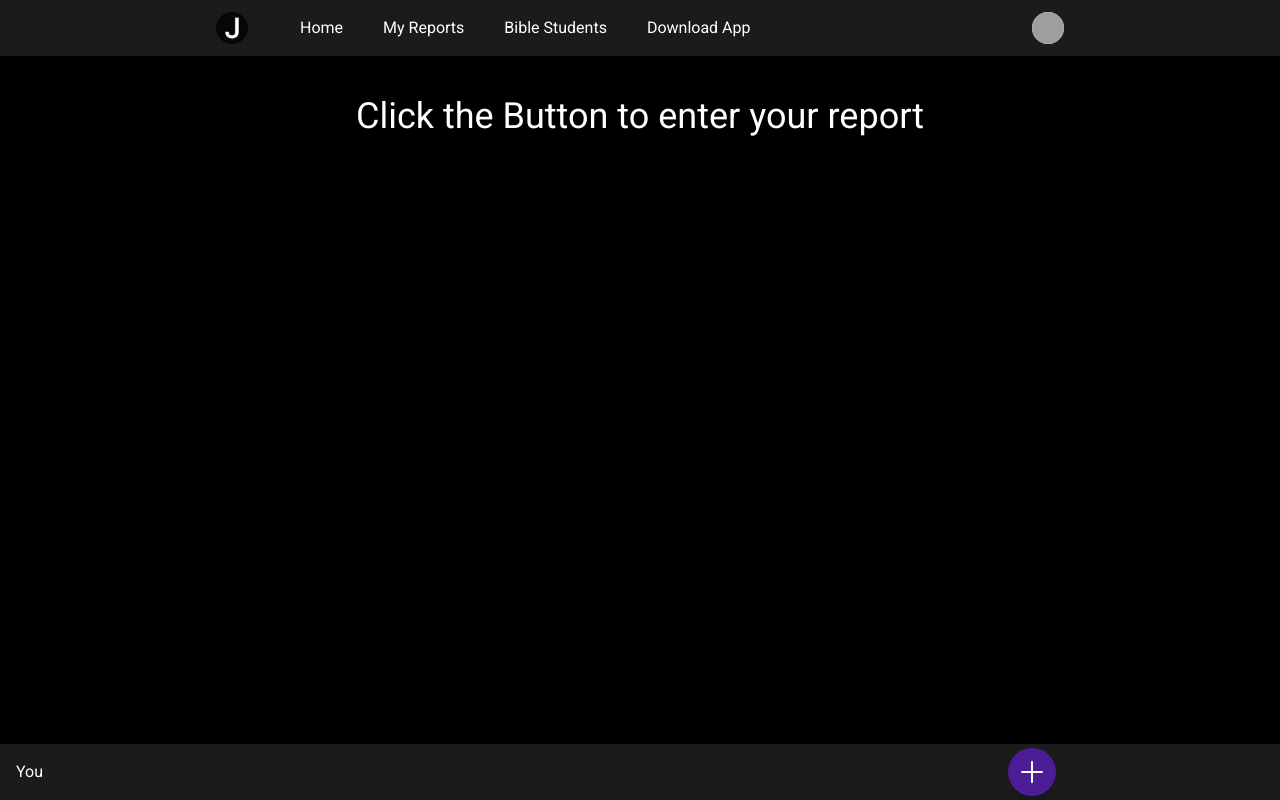
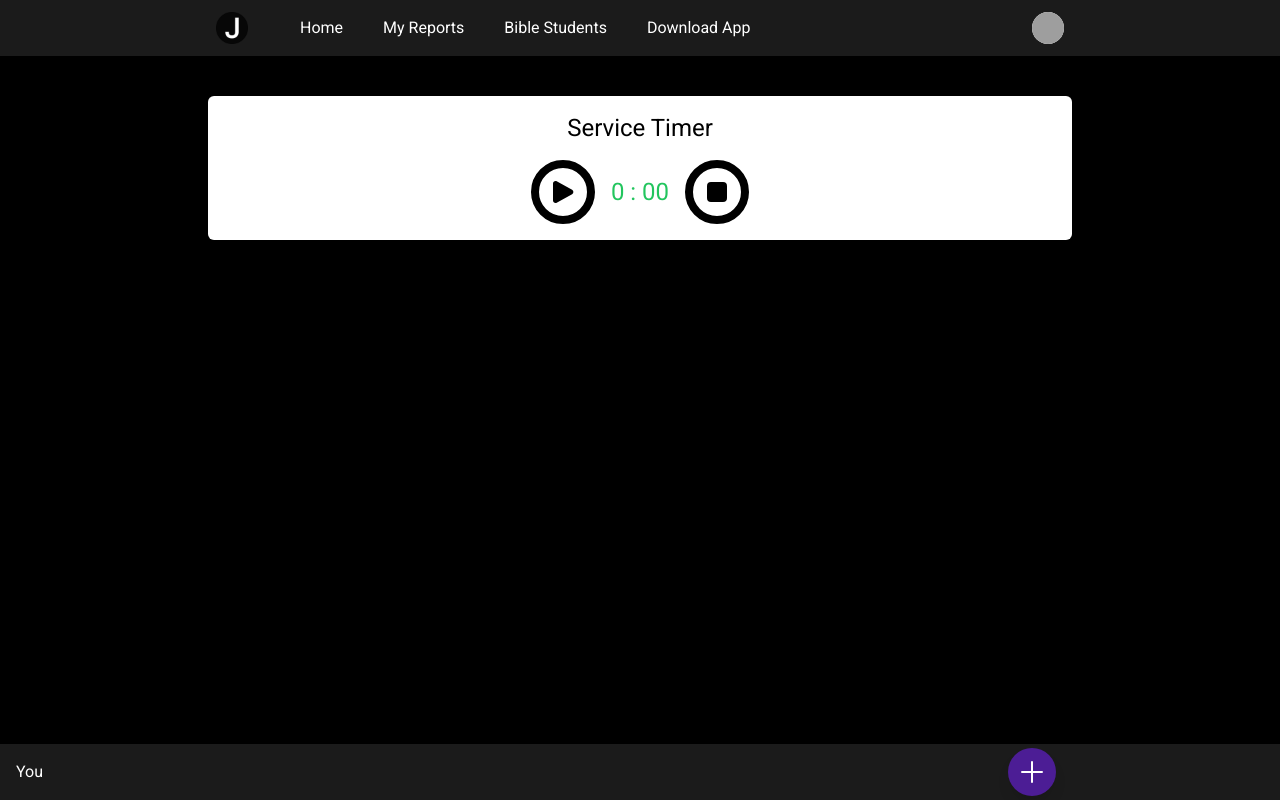
Before and after one commit to sproutjeph/service-report, a Next.js app: page / in a window 1280 px wide. Built offline with nearby package versions, Linux system fonts and the light colour scheme; grey boxes are pictures that could not be loaded.

Commit message:
service Timer

```diff
--- a/src/components/index.ts
+++ b/src/components/index.ts
@@ -2,3 +2,4 @@ export { default as Navbar } from "./navbar/Navbar";
 export { default as Layout } from "./layout";
 export { default as Footer } from "./footer";
 export { default as Report } from "./report/Report";
+export { default as ServiceTimer } from "./serviceTimer";
--- /dev/null
+++ b/src/components/serviceTimer/index.tsx
@@ -0,0 +1,24 @@
+import React from "react";
+import { PlayIcon, StopIcon } from "@heroicons/react/24/solid";
+
+const ServiceTimer = () => {
+  return (
+    <div className="p-4 w-full bg-white rounded-md text-black text-center">
+      <h2 className="text-2xl">Service Timer</h2>
+
+      <div className="flex items-center gap-x-4 justify-center mt-4">
+        <div className="cursor-pointer border-8 border-black w-16 h-16 rounded-full flex items-center justify-center">
+          <PlayIcon className="w-8 h-8" />
+        </div>
+        <div className="text-2xl text-green-500">
+          <h2>0 : 00</h2>
+        </div>
+        <div className="cursor-pointer border-8 border-black w-16 h-16 rounded-full flex items-center justify-center">
+          <StopIcon className="w-8 h-8" />
+        </div>
+      </div>
+    </div>
+  );
+};
+
+export default ServiceTimer;
--- a/src/pages/index.tsx
+++ b/src/pages/index.tsx
@@ -1,11 +1,10 @@
+import { ServiceTimer } from "../components";
 import styles from "../styles/Home.module.css";
 
 export default function ServiceReportApp() {
   return (
-    <div className="mt-20 text-4xl">
-      <h1 className="text-center text-white">
-        Click the Button to enter your report
-      </h1>
+    <div className="mt-20">
+      <ServiceTimer />
     </div>
   );
 }
```
